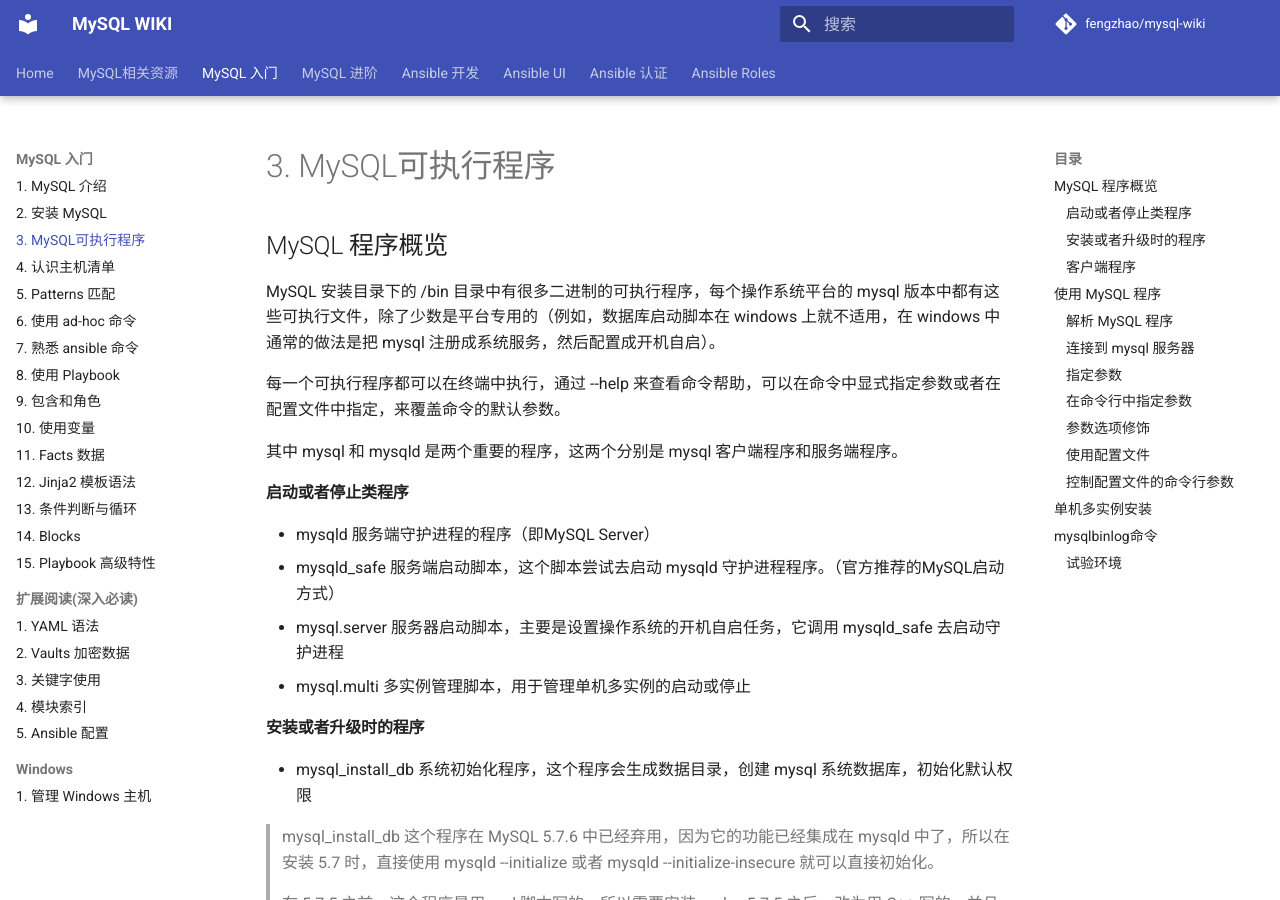
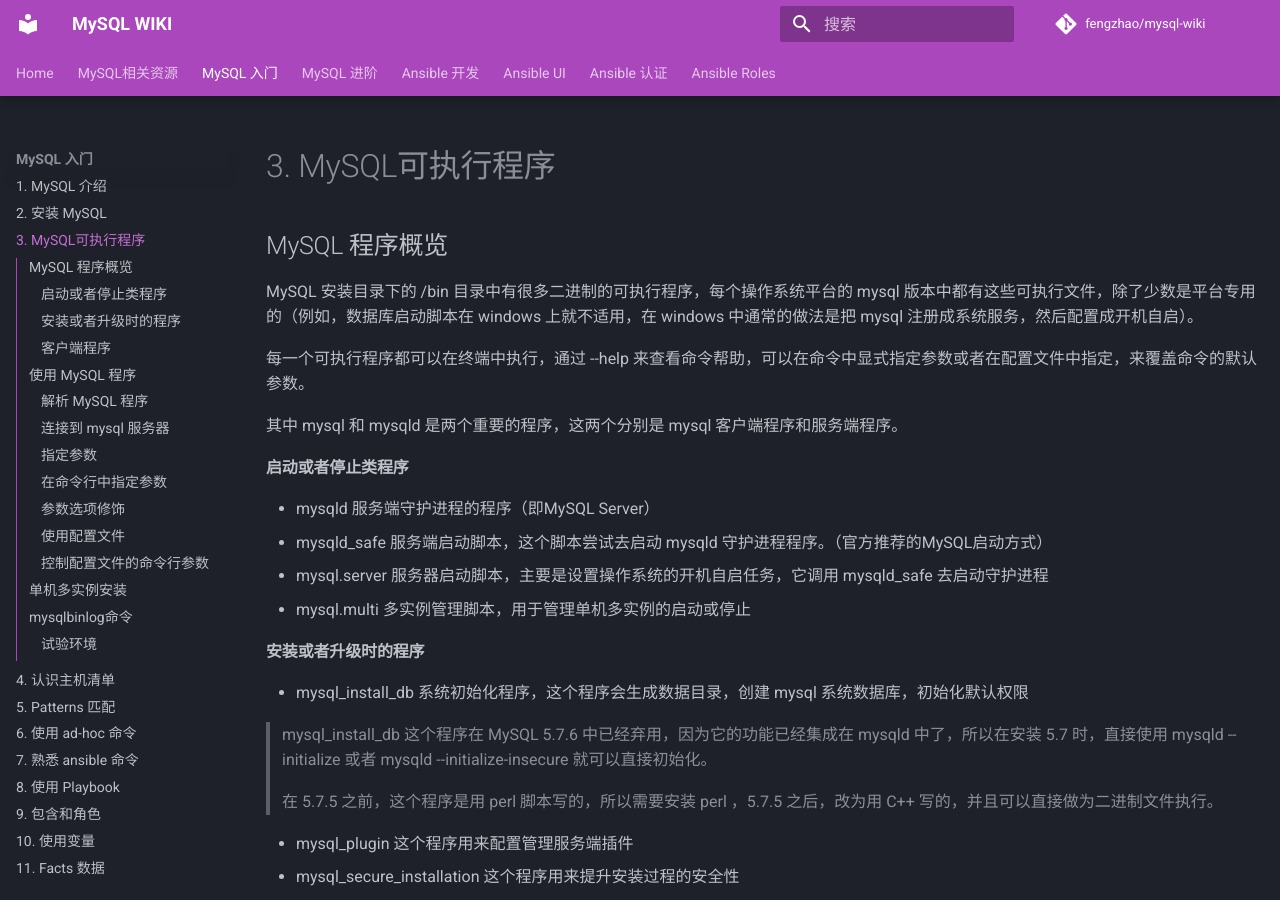
Before and after one commit to fengzhaowiki/mysql-wiki, an MkDocs documentation site: the page built from docs/basic/3.mysql_execute_command.md, in a window 1280 px wide and 900 px high. Built offline with MkDocs 1.6.1 and Material for MkDocs 9.7.7, drawn with Linux system fonts in a browser that asks for light colours; comment, search, counter and statistics services are not loaded.

Commit message:
update stylesheet

```diff
--- a/mkdocs.yml
+++ b/mkdocs.yml
@@ -18,10 +18,12 @@ theme:
     - navigation.tabs.sticky
     - navigation.sections
     - navigation.top
+    - navigation.expand
+    - toc.integrate
 
   palette:
-    scheme: default
-    primary: "indigo"
+    scheme: slate
+    primary: "purple"
     accent: "indigo"
   font:
     text: "Roboto"
```
